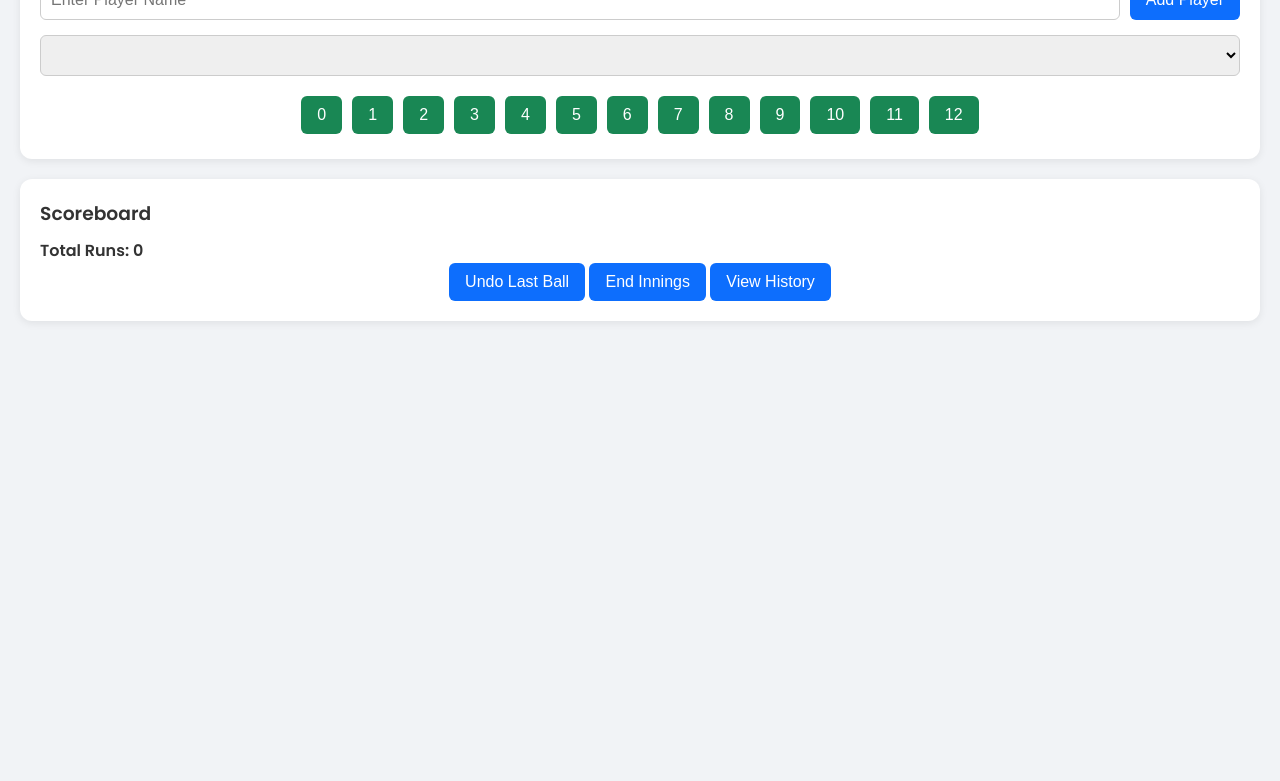
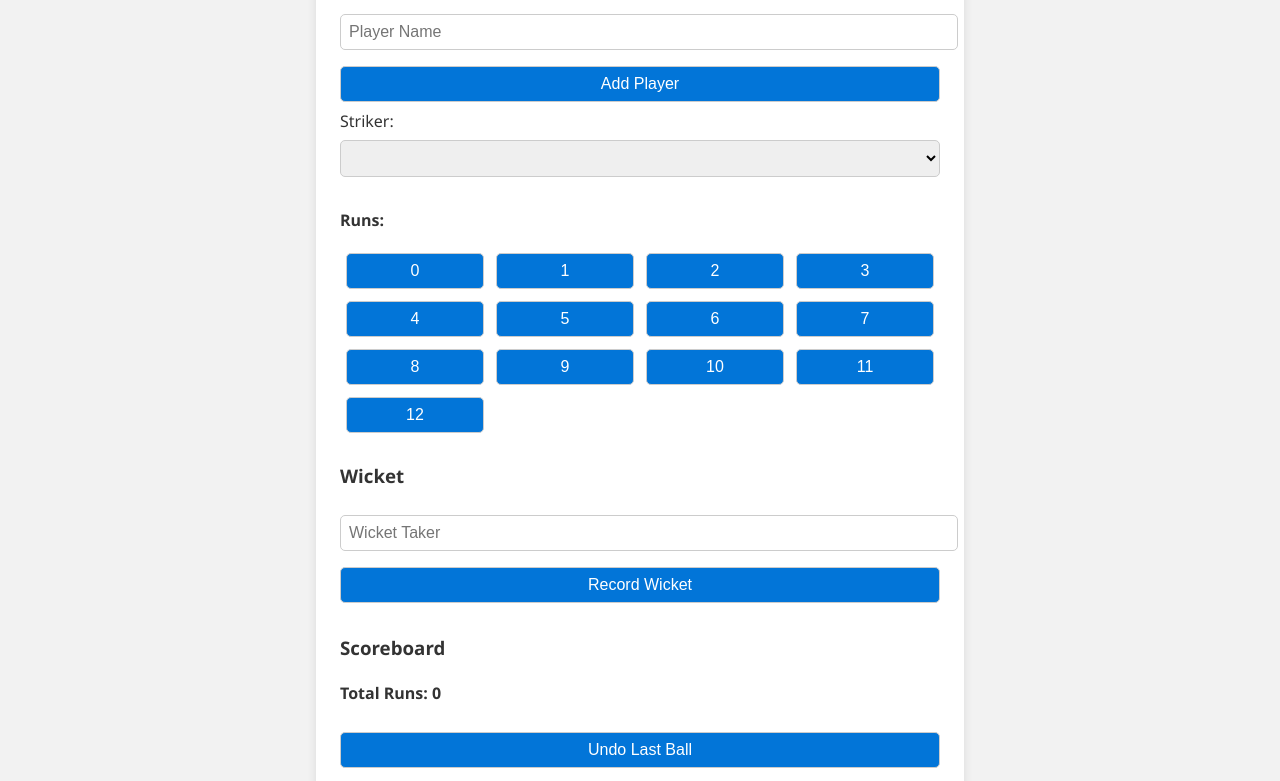
Before and after one commit to sarthak9867/cricket-score-pwa, a plain HTML site: page index.html in a window 1280 px wide. Shown: the part 128-909 px from the top of the page. Before the commit the page ends 800 px from the top, so only its background shows below. Drawn offline with Linux system fonts and the light colour scheme.

Commit message:
Add files via upload

```diff
--- a/index.html
+++ b/index.html
@@ -6,128 +6,101 @@
   <title>Cricket Score App</title>
   <link rel="manifest" href="manifest.json">
   <link rel="icon" href="favicon.ico">
-  <link href="https://fonts.googleapis.com/css2?family=Poppins:wght@400;600&display=swap" rel="stylesheet">
   <style>
-    * {
-      box-sizing: border-box;
-      margin: 0;
+    body {
+      font-family: 'Segoe UI', Tahoma, Geneva, Verdana, sans-serif;
+      padding: 1em;
+      background: #f2f2f2;
+      color: #333;
+    }
+    h1 {
+      text-align: center;
+      color: #0275d8;
+    }
+    .container {
+      max-width: 600px;
+      margin: auto;
+      background: white;
+      padding: 1.5em;
+      border-radius: 10px;
+      box-shadow: 0 2px 10px rgba(0, 0, 0, 0.1);
+    }
+    input, select, button {
+      padding: 0.5em;
+      margin: 0.5em 0;
+      font-size: 1em;
+      border: 1px solid #ccc;
+      border-radius: 5px;
+      width: 100%;
+    }
+    button {
+      background-color: #0275d8;
+      color: white;
+      cursor: pointer;
+    }
+    button:hover {
+      background-color: #025aa5;
+    }
+    .run-buttons button {
+      width: 23%;
+      margin: 1%;
+    }
+    .scoreboard, .controls, .wicket, #summary, #history {
+      margin-top: 1.5em;
+    }
+    ul {
+      list-style-type: none;
       padding: 0;
     }
-
-    body {
-      font-family: 'Poppins', sans-serif;
-      background: #f1f3f6;
-      padding: 20px;
-      color: #333;
+    li {
+      padding: 0.25em 0;
     }
-
-    h1 {
-      text-align: center;
-      margin-bottom: 20px;
-      color: #0d6efd;
-    }
-
-    .card {
-      background: #fff;
-      border-radius: 12px;
-      box-shadow: 0 2px 8px rgba(0, 0, 0, 0.08);
-      padding: 20px;
-      margin-bottom: 20px;
-    }
-
-    .card h3 {
-      margin-bottom: 10px;
-    }
-
-    .input-group {
-      display: flex;
-      gap: 10px;
-      margin-bottom: 15px;
-    }
-
-    input, select {
-      padding: 10px;
-      font-size: 1em;
-      border: 1px solid #ccc;
-      border-radius: 6px;
-      flex: 1;
-    }
-
-    button {
-      background: #0d6efd;
-      color: white;
-      border: none;
-      padding: 10px 16px;
-      border-radius: 6px;
-      cursor: pointer;
-      font-size: 1em;
-    }
-
-    button:hover {
-      background: #084cd3;
-    }
-
-    #runButtons button {
-      margin: 5px;
-      background: #198754;
-    }
-
-    #runButtons button:hover {
-      background: #146c43;
-    }
-
-    ul {
-      list-style: none;
-      padding: 0;
-    }
-
-    #summary, #history {
-      margin-top: 20px;
-    }
-
-    .text-center {
-      text-align: center;
-    }
-
-    @media (max-width: 600px) {
-      .input-group {
-        flex-direction: column;
-      }
+    #history {
+      display: none;
     }
   </style>
 </head>
 <body>
-  <h1>🏏 Cricket Score Tracker</h1>
+  <div class="container">
+    <h1>🏏 Cricket Score App</h1>
 
-  <div class="card">
-    <div class="input-group">
-      <input id="playerName" placeholder="Enter Player Name">
+    <div>
+      <input id="playerName" placeholder="Player Name">
       <button onclick="addPlayer()">Add Player</button>
     </div>
 
-    <div class="input-group">
+    <div>
+      <label for="strikerSelect">Striker:</label>
       <select id="strikerSelect"></select>
     </div>
 
-    <div id="runButtons" class="text-center"></div>
+    <div class="controls">
+      <p><strong>Runs:</strong></p>
+      <div class="run-buttons" id="runButtons"></div>
     </div>
 
-  <div class="card">
+    <div class="wicket">
+      <h3>Wicket</h3>
+      <input id="wicketTaker" placeholder="Wicket Taker">
+      <button onclick="recordWicket()">Record Wicket</button>
+    </div>
+
+    <div class="scoreboard">
       <h3>Scoreboard</h3>
       <ul id="scoreboard"></ul>
-    <div class="text-center">
+    </div>
+
     <button onclick="undoLastBall()">Undo Last Ball</button>
     <button onclick="endInnings()">End Innings</button>
     <button onclick="viewHistory()">View History</button>
+
+    <div id="summary"></div>
+    <div id="history"></div>
   </div>
-  </div>
-
-  <div id="summary" class="card" style="display:none;"></div>
-  <div id="history" class="card" style="display:none;"></div>
 
   <script>
     let matchHistory = JSON.parse(localStorage.getItem('matchHistory')) || [];
-    let match = JSON.parse(localStorage.getItem('match')) || { players: {}, balls: [], striker: null };
+    let match = JSON.parse(localStorage.getItem('match')) || { players: {}, wickets: {}, balls: [], striker: null };
 
     function saveMatch() {
       localStorage.setItem('match', JSON.stringify(match));
@@ -149,6 +122,19 @@
       if (!striker) return alert('Please select a striker');
       match.players[striker] += runs;
       match.balls.push({ striker, runs });
+      if (runs % 2 === 1) changeStrike();
+      saveMatch();
+      updateScoreboard();
+    }
+
+    function recordWicket() {
+      const striker = document.getElementById('strikerSelect').value;
+      const taker = document.getElementById('wicketTaker').value.trim();
+      if (!striker || !taker) return alert('Select striker and enter wicket taker');
+      if (!match.wickets[taker]) match.wickets[taker] = 0;
+      match.wickets[taker]++;
+      match.balls.push({ striker, runs: 0, wicketBy: taker });
+      document.getElementById('wicketTaker').value = '';
       saveMatch();
       updateScoreboard();
     }
@@ -157,6 +143,7 @@
       const last = match.balls.pop();
       if (!last) return;
       match.players[last.striker] -= last.runs;
+      if (last.wicketBy) match.wickets[last.wicketBy]--;
       saveMatch();
       updateScoreboard();
     }
@@ -169,6 +156,11 @@
         totalRuns += score;
         const li = document.createElement('li');
         li.textContent = `${player}: ${score} runs`;
+        ul.appendChild(li);
+      }
+      for (const [taker, count] of Object.entries(match.wickets || {})) {
+        const li = document.createElement('li');
+        li.textContent = `${taker}: ${count} wickets`;
         ul.appendChild(li);
       }
       const total = document.createElement('li');
@@ -185,8 +177,10 @@
       for (const [player, score] of Object.entries(match.players)) {
         summaryHTML += `<li>${player}: ${score} runs</li>`;
       }
+      for (const [taker, count] of Object.entries(match.wickets || {})) {
+        summaryHTML += `<li>${taker}: ${count} wickets</li>`;
+      }
       summaryHTML += '</ul>';
-
       const maxScorer = Object.entries(match.players).reduce((a, b) => b[1] > a[1] ? b : a, ['', 0]);
       summaryHTML += `<p><strong>Top Scorer:</strong> ${maxScorer[0]} (${maxScorer[1]} runs)</p>`;
 
@@ -194,7 +188,7 @@
       document.getElementById('summary').style.display = 'block';
 
       localStorage.removeItem('match');
-      match = { players: {}, balls: [], striker: null };
+      match = { players: {}, wickets: {}, balls: [], striker: null };
       document.getElementById('strikerSelect').innerHTML = '';
       updateScoreboard();
     }
@@ -206,7 +200,6 @@
         container.style.display = 'block';
         return;
       }
-
       let historyHTML = `<h3>Match History</h3>`;
       matchHistory.forEach((match, index) => {
         historyHTML += `<div style="margin-bottom: 1em;">
@@ -215,9 +208,11 @@
         for (const [player, score] of Object.entries(match.players)) {
           historyHTML += `<li>${player}: ${score} runs</li>`;
         }
+        for (const [taker, count] of Object.entries(match.wickets || {})) {
+          historyHTML += `<li>${taker}: ${count} wickets</li>`;
+        }
         historyHTML += `</ul></div>`;
       });
-
       container.innerHTML = historyHTML;
       container.style.display = 'block';
     }
@@ -233,6 +228,14 @@
       }
     }
 
+    function changeStrike() {
+      const select = document.getElementById('strikerSelect');
+      if (select.options.length < 2) return;
+      const currentIndex = select.selectedIndex;
+      const newIndex = currentIndex === 0 ? 1 : 0;
+      select.selectedIndex = newIndex;
+    }
+
     window.onload = () => {
       const strikerSelect = document.getElementById('strikerSelect');
       for (const player of Object.keys(match.players)) {
```
Lines whose indentation alone changed are shown as unchanged.
